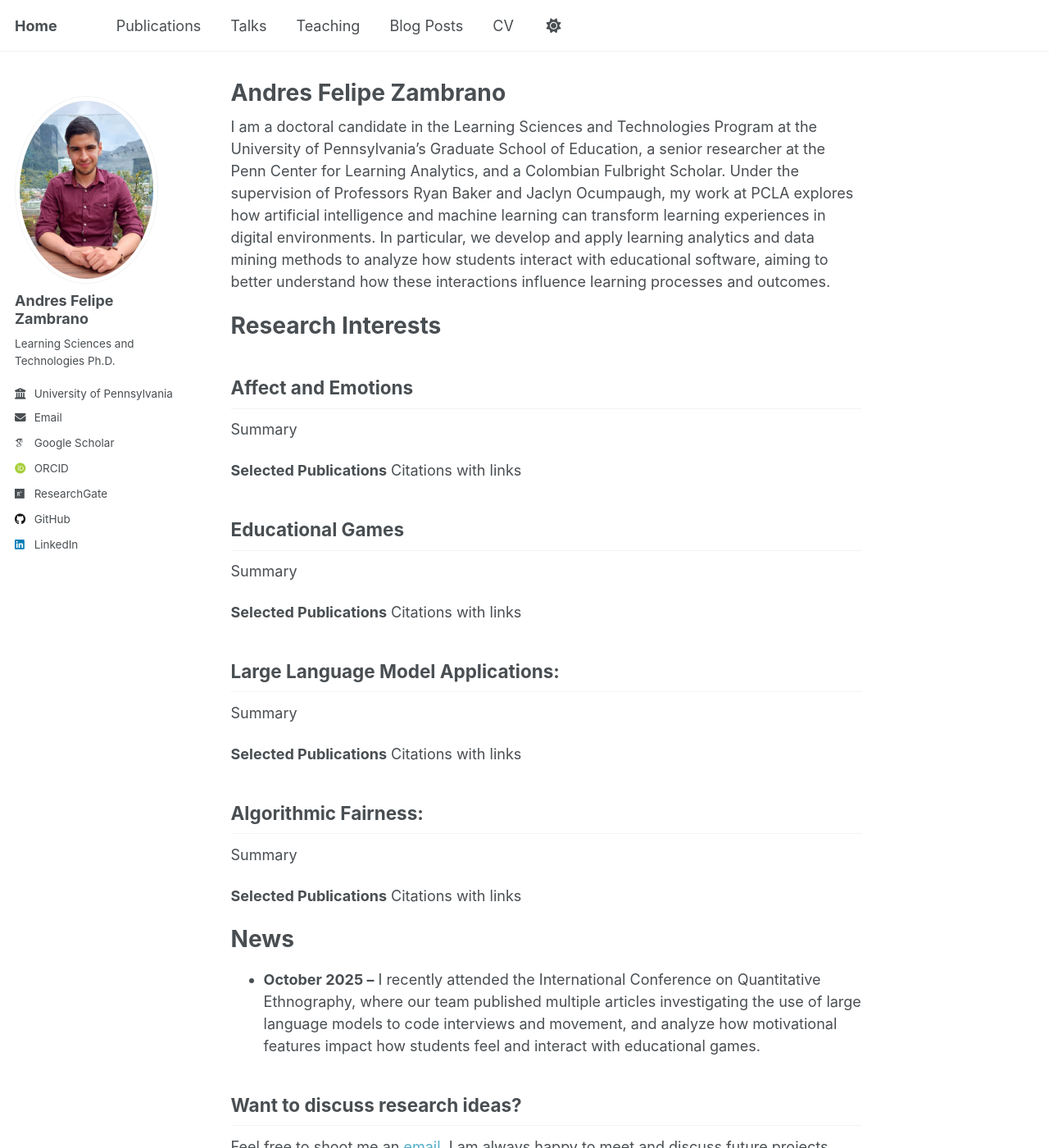
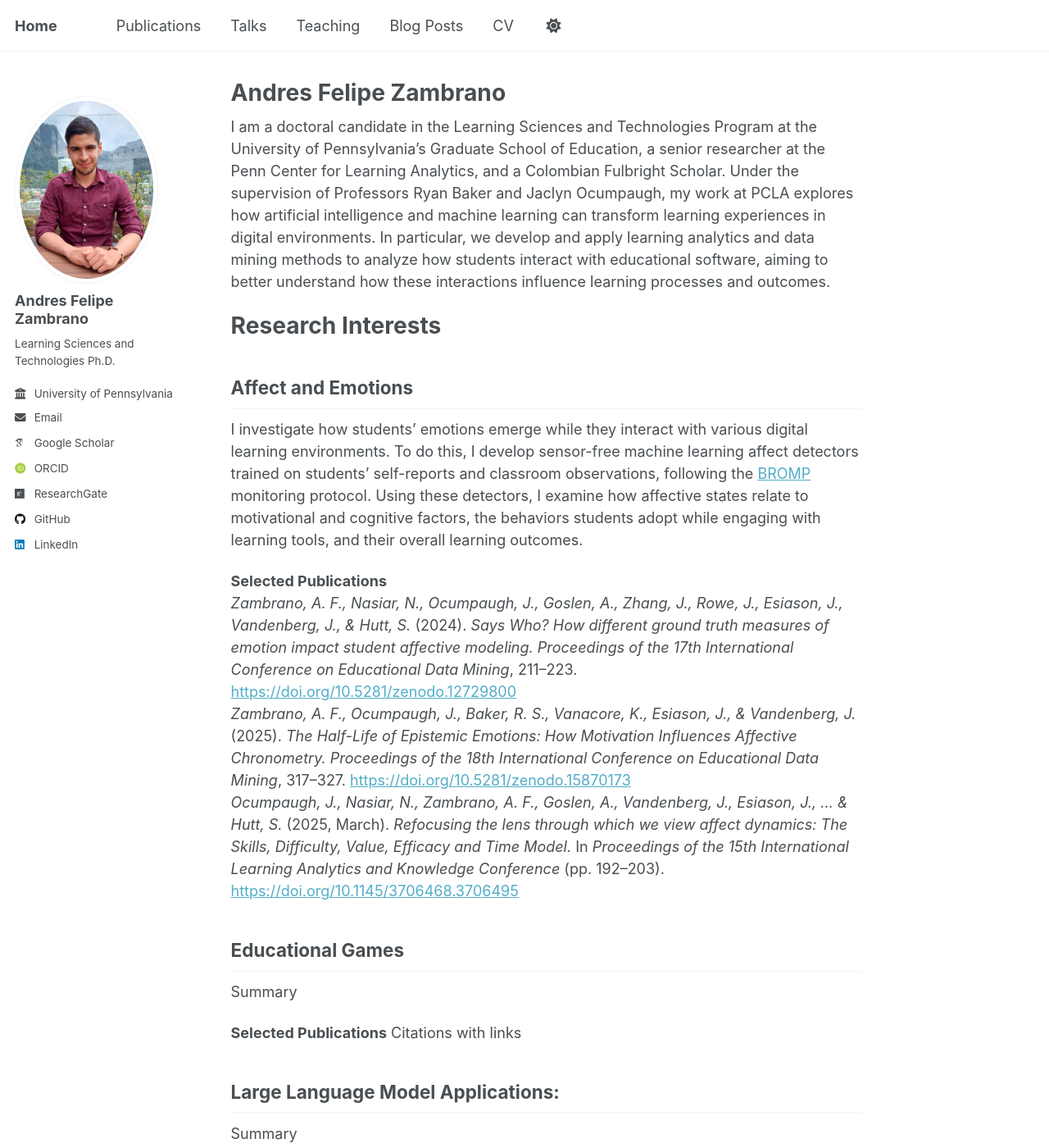
Before and after one commit to afzambrano/afzambrano.github.io, a Jekyll site: the page built from _pages/about.md, in a window 1280 px wide and 1400 px high. Shown: the whole window at 82% size. Built offline with Jekyll 4.4.1, drawn with Linux system fonts in a browser that asks for light colours; some web fonts are replaced; a script that is not in the unit is left out.

Commit message:
Update about.md

```diff
--- a/_pages/about.md
+++ b/_pages/about.md
@@ -15,10 +15,21 @@ Research Interests
 
 Affect and Emotions
 ---
-Summary
+I investigate how students’ emotions emerge while they interact with various digital learning environments. To do this, I develop sensor-free machine learning affect detectors trained on students’ self-reports and classroom observations, following the [BROMP](https://learninganalytics.upenn.edu/ryanbaker/bromp.html) monitoring protocol. Using these detectors, I examine how affective states relate to motivational and cognitive factors, the behaviors students adopt while engaging with learning tools, and their overall learning outcomes.
 
-**Selected Publications**
-Citations with links
+**Selected Publications**<br>
+<i>Zambrano, A. F., Nasiar, N., Ocumpaugh, J., Goslen, A., Zhang, J., Rowe, J., Esiason, J., Vandenberg, J., & Hutt, S.</i> (2024).
+<i>Says Who? How different ground truth measures of emotion impact student affective modeling.</i>
+<i>Proceedings of the 17th International Conference on Educational Data Mining</i>, 211–223.
+<a href="https://doi.org/10.5281/zenodo.12729800">https://doi.org/10.5281/zenodo.12729800</a><br>
+<i>Zambrano, A. F., Ocumpaugh, J., Baker, R. S., Vanacore, K., Esiason, J., & Vandenberg, J.</i> (2025).
+<i>The Half-Life of Epistemic Emotions: How Motivation Influences Affective Chronometry.</i>
+<i>Proceedings of the 18th International Conference on Educational Data Mining</i>, 317–327.
+<a href="https://doi.org/10.5281/zenodo.15870173">https://doi.org/10.5281/zenodo.15870173</a><br>
+<i>Ocumpaugh, J., Nasiar, N., Zambrano, A. F., Goslen, A., Vandenberg, J., Esiason, J., ... & Hutt, S.</i> (2025, March).
+<i>Refocusing the lens through which we view affect dynamics: The Skills, Difficulty, Value, Efficacy and Time Model.</i>
+In <i>Proceedings of the 15th International Learning Analytics and Knowledge Conference</i> (pp. 192–203).
+<a href="https://doi.org/10.1145/3706468.3706495">https://doi.org/10.1145/3706468.3706495</a>
 
 Educational Games
 ---
```
